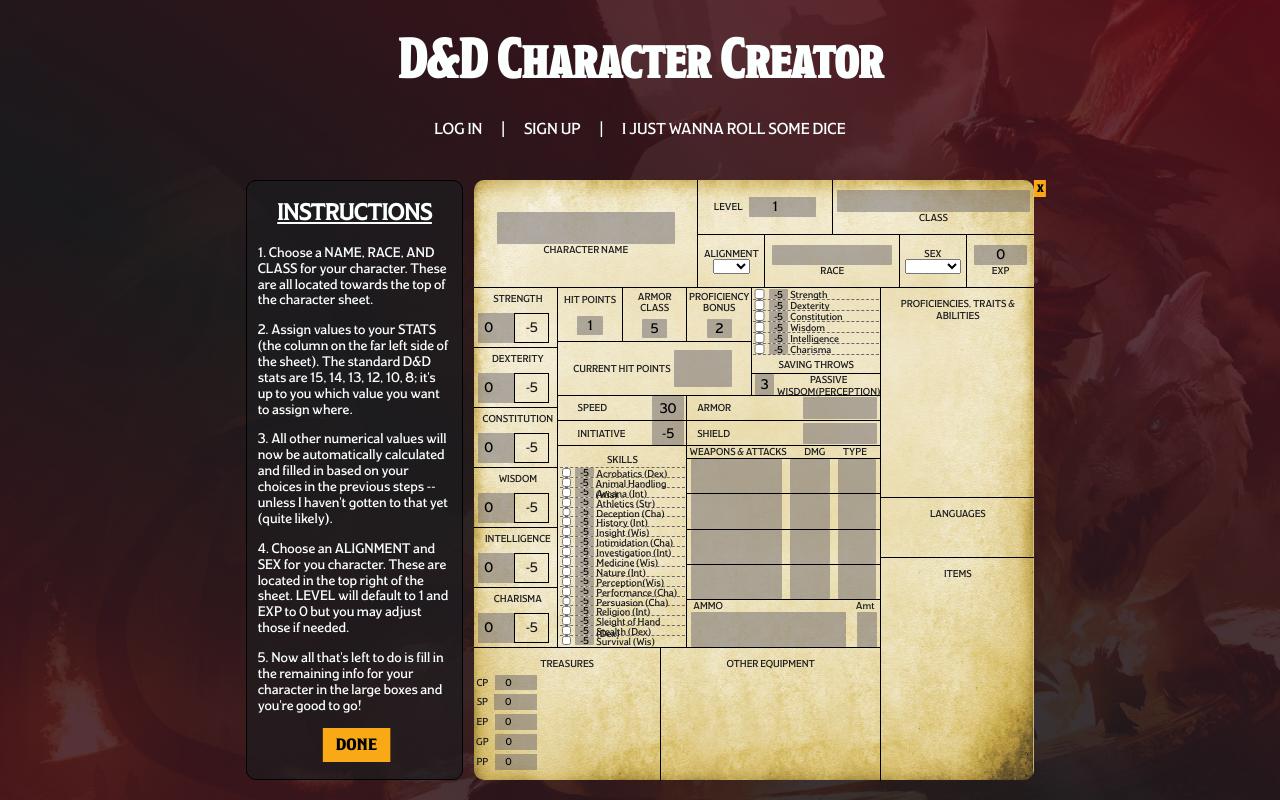
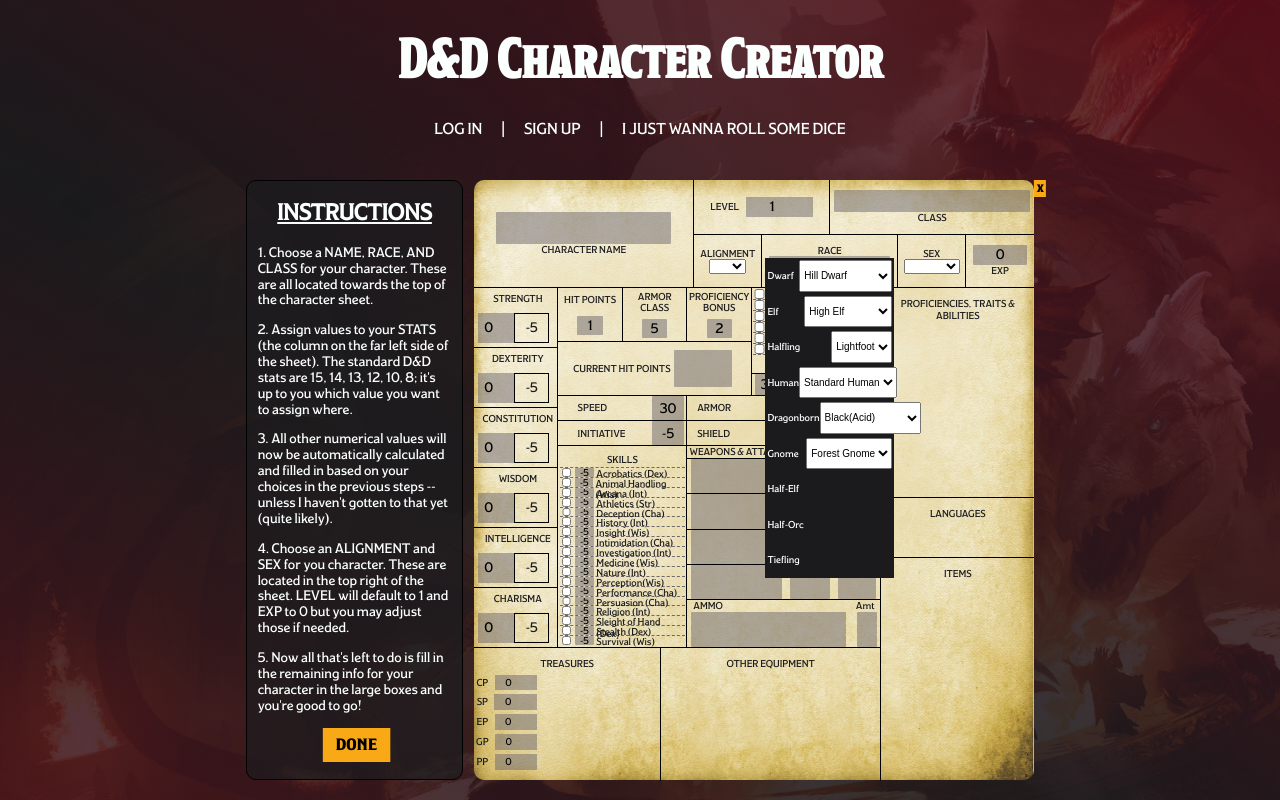
Before and after one commit to inclusivexor95/project-4, a React (Create React App) app: page /characters/new in a window 1280 px wide. Built offline with nearby package versions, Linux system fonts and the light colour scheme.

Commit message:
fix skill/save numbers and add race/subrace dropdown

```diff
--- a/src/components/CharCreate/CharCreate.css
+++ b/src/components/CharCreate/CharCreate.css
@@ -48,7 +48,7 @@
 }
 
 #charName {
-    width: 40%;
+    width: 39.3%;
     display: flex;
     flex-wrap: wrap;
     justify-content: center;
@@ -64,13 +64,13 @@
 }
 
 #raceClass {
-    width: 60%;
+    width: 60.7%;
     display: flex;
     flex-wrap: wrap;
     border-bottom: 1px solid black;
 }
 
-#raceClass div {
+#raceClass > div {
     display: flex;
     flex-wrap: wrap;
     align-content: center;
--- a/src/components/CharCreate/CharCreate.jsx
+++ b/src/components/CharCreate/CharCreate.jsx
@@ -1,6 +1,7 @@
 import React, {useState, useEffect} from 'react';
 import './CharCreate.css';
 import charactersService from '../../utils/charactersService'
+import RaceDrop from '../RaceDrop/RaceDrop';
 
 
 const CharCreate = ({ history, match, option }) => {
@@ -18,13 +19,15 @@
         proficiencies: [[0, 0, 0, 0, 0, 0], [0, 0, 0, 0, 0, 0, 0, 0, 0, 0, 0, 0, 0, 0, 0, 0, 0, 0]]
     });
 
+    const [showRaceDrop, setShowRaceDrop] = useState(true);
+
     const modifierArray = [-5, -5, -4, -4, -3, -3, -2, -2, -1, -1, 0, 0, 1, 1, 2, 2, 3, 3, 4, 4, 5, 5, 6, 6, 7, 7, 8, 8, 9, 9, 10];
     const proficiencyArray = [2, 2, 2, 2, 2, 3, 3, 3, 3, 4, 4, 4, 4, 5, 5, 5, 5, 6, 6, 6, 6];
     const experienceArray = [0, 300, 900, 2700, 6500, 14000, 23000, 34000, 48000, 64000, 85000, 100000, 120000, 140000, 165000, 195000, 225000, 265000, 305000, 355000];
 
 
-    const modifierValue = (statValue, bonus=0) => {
-        const proficiencyValue = bonus ? proficiencyArray[charData.level] : 0;
+    const modifierValue = (statValue, profBool, bonus=0) => {
+        const proficiencyValue = profBool ? proficiencyArray[charData.level] : 0;
 
         if (statValue < 0) {
             return proficiencyValue - 5;
@@ -33,7 +36,7 @@
             return proficiencyValue + 10;
         }
         else {
-            return proficiencyValue + modifierArray[statValue];
+            return proficiencyValue + modifierArray[statValue] + bonus;
         };
     };
 
@@ -93,29 +96,27 @@
 
     const handleCheckbox = (e) => {
         let newDataObject = {proficiencies: charData.proficiencies};
-        console.log(charData.proficiencies, newDataObject);
-        // newDataObject[proficiencies] = charData.proficiencies;
-        // let typeIndex;
-        // const type = e.target.parentElement.parentElement.parentElement.id;
-        // // console.log(type);
+        let typeIndex;
+        const type = e.target.parentElement.parentElement.parentElement.id;
 
-        // if (type === 'saves') {
-        //     typeIndex = 0;
-        // };
-        // if (type === 'skillsContainer') {
-        //     typeIndex = 1;
-        // };
-        // if (e.target.checked) {
-        //     newDataObject.proficiencies[typeIndex][e.target.id] = 1;
-        // }
-        // else {
-        //     newDataObject.proficiencies[typeIndex][e.target.id] = 0;
-        // };
+        if (type == 'saves') {
+            typeIndex = 0;
+        };
+        if (type == 'skillsContainer') {
+            typeIndex = 1;
+        };
 
-        // const newCharData = {...charData, ...newDataObject};
+        if (e.target.checked) {
+            newDataObject.proficiencies[typeIndex][e.target.id] = 1;
+        }
+        else {
+            newDataObject.proficiencies[typeIndex][e.target.id] = 0;
+        };
 
-        // setCharData(newCharData);
-    }
+        const newCharData = {...charData, ...newDataObject};
+
+        setCharData(newCharData);
+    };
 
     const handleSubmit = async (e) => {
         e.preventDefault();
@@ -172,7 +173,12 @@
         const parentDiv = e.target.parentElement;
         parentDiv.style["visibility"] = 'hidden';
         parentDiv.parentElement.style["background-color"] = 'transparent';
-    }
+    };
+
+    const raceDrop = (e) => {
+        console.log(e.target);
+
+    };
 
     useEffect(() => {
         if (option === 'detail') {
@@ -225,8 +231,22 @@
                             </select>
                         </div>
                         <div id="raceContainer">
-                            <input type="text" id="race" value={charData.race} name="race" onChange={handleChange}/>
                             <label htmlFor="race">RACE</label>
+                            <input type="text" id="race" value={charData.race} name="race" onClick={raceDrop} onChange={handleChange}/>
+                            {/* <select name="race" id="race">
+                                <option value=""></option>
+                                <option value="" onMouseEnter={() => showSubrace('dwarf')}>Dwarf</option>
+                                <option value="">Elf</option>
+                                <option value="">Halfling</option>
+                                <option value="">Human</option>
+                                <option value="">Dragonborn</option>
+                                <option value="">Gnome</option>
+                                <option value="">Half-Elf</option>
+                                <option value="">Half-Orc</option>
+                                <option value="">Tiefling</option>
+                            </select> */}
+
+                            {showRaceDrop ? <RaceDrop/> : null}
                         </div>
                         <div id="genderContainer">
                             <label htmlFor="charGender">SEX</label>
@@ -298,33 +318,33 @@
                         <div id="saves">
                             <ul>
                                 <li>
-                                    <input type="checkbox" onChange={handleCheckbox} id="0"/>
-                                    <input type="text" value={modifierValue(charData.stats[0])} className="skillBonus"/>
+                                    <input type="checkbox" checked={!!charData.proficiencies[0][0]} onChange={handleCheckbox} id="0"/>
+                                    <input type="text" value={modifierValue(charData.stats[0], !!charData.proficiencies[0][0])} className="skillBonus"/>
                                     <p className="strSkill">Strength</p>
                                 </li>
                                 <li>
-                                    <input type="checkbox" onChange={handleCheckbox} id="1"/>
-                                    <input type="text" value={modifierValue(charData.stats[1])} className="skillBonus"/>
+                                    <input type="checkbox" checked={!!charData.proficiencies[0][1]} onChange={handleCheckbox} id="1"/>
+                                    <input type="text" value={modifierValue(charData.stats[1], !!charData.proficiencies[0][1])} className="skillBonus"/>
                                     <p className="dexSkill">Dexterity</p>
                                 </li>
                                 <li>
-                                    <input type="checkbox" onChange={handleCheckbox} id="2"/>
-                                    <input type="text" className="skillBonus" value={modifierValue(charData.stats[2])}/>
+                                    <input type="checkbox" checked={!!charData.proficiencies[0][2]} onChange={handleCheckbox} id="2"/>
+                                    <input type="text" className="skillBonus" value={modifierValue(charData.stats[2], !!charData.proficiencies[0][2])}/>
                                     <p className="conSkill">Constitution</p>
                                 </li>
                                 <li>
-                                    <input type="checkbox" onChange={handleCheckbox} id="3"/>
-                                    <input type="text" className="skillBonus" value={modifierValue(charData.stats[3])}/>
+                                    <input type="checkbox" checked={!!charData.proficiencies[0][3]} onChange={handleCheckbox} id="3"/>
+                                    <input type="text" className="skillBonus" value={modifierValue(charData.stats[3], !!charData.proficiencies[0][3])}/>
                                     <p className="wisSkill">Wisdom</p>
                                 </li>
                                 <li>
-                                    <input type="checkbox" onChange={handleCheckbox} id="4"/>
-                                    <input type="text" className="skillBonus" value={modifierValue(charData.stats[4])}/>
+                                    <input type="checkbox" checked={!!charData.proficiencies[0][4]} onChange={handleCheckbox} id="4"/>
+                                    <input type="text" className="skillBonus" value={modifierValue(charData.stats[4], !!charData.proficiencies[0][4])}/>
                                     <p className="intSkill">Intelligence</p>
                                 </li>
                                 <li>
-                                    <input type="checkbox" onChange={handleCheckbox} id="5"/>
-                                    <input type="text" className="skillBonus" value={modifierValue(charData.stats[5])}/>
+                                    <input type="checkbox" checked={!!charData.proficiencies[0][5]} onChange={handleCheckbox} id="5"/>
+                                    <input type="text" className="skillBonus" value={modifierValue(charData.stats[5], !!charData.proficiencies[0][5])}/>
                                     <p className="chaSkill">Charisma</p>
                                 </li>
                             </ul>
@@ -348,93 +368,93 @@
                             <p>SKILLS</p>
                             <ul>
                                 <li>
-                                    <input type="checkbox" onChange={handleCheckbox} id="0"/>
-                                    <input type="text" className="skillBonus" value={modifierValue(charData.stats[1])}/>
+                                    <input type="checkbox" checked={!!charData.proficiencies[1][0]} onChange={handleCheckbox} id="0"/>
+                                    <input type="text" className="skillBonus" value={modifierValue(charData.stats[1], !!charData.proficiencies[1][0])}/>
                                     <p className="dexSkill">Acrobatics (Dex)</p>
                                 </li>
                                 <li>
-                                    <input type="checkbox" onChange={handleCheckbox} id="1"/>
-                                    <input type="text" className="skillBonus" value={modifierValue(charData.stats[3])}/>
+                                    <input type="checkbox" checked={!!charData.proficiencies[1][1]} onChange={handleCheckbox} id="1"/>
+                                    <input type="text" className="skillBonus" value={modifierValue(charData.stats[3], !!charData.proficiencies[1][1])}/>
                                     <p className="wisSkill">Animal Handling (Wis)</p>
                                 </li>
                                 <li>
-                                    <input type="checkbox" onChange={handleCheckbox} id="2"/>
-                                    <input type="text" className="skillBonus" value={modifierValue(charData.stats[4])}/>
+                                    <input type="checkbox" checked={!!charData.proficiencies[1][2]} onChange={handleCheckbox} id="2"/>
+                                    <input type="text" className="skillBonus" value={modifierValue(charData.stats[4], !!charData.proficiencies[1][2])}/>
                                     <p className="intSkill">Arcana (Int)</p>
                                 </li>
                                 <li>
-                                    <input type="checkbox" onChange={handleCheckbox} id="3"/>
-                                    <input type="text" className="skillBonus" value={modifierValue(charData.stats[0])}/>
+                                    <input type="checkbox" checked={!!charData.proficiencies[1][3]} onChange={handleCheckbox} id="3"/>
+                                    <input type="text" className="skillBonus" value={modifierValue(charData.stats[0], !!charData.proficiencies[1][3])}/>
                                     <p className="strSkill">Athletics (Str)</p>
                                 </li>
                                 <li>
-                                    <input type="checkbox" onChange={handleCheckbox} id="4"/>
-                                    <input type="text" className="skillBonus" value={modifierValue(charData.stats[5])}/>
+                                    <input type="checkbox" checked={!!charData.proficiencies[1][4]} onChange={handleCheckbox} id="4"/>
+                                    <input type="text" className="skillBonus" value={modifierValue(charData.stats[5], !!charData.proficiencies[1][4])}/>
                                     <p className="chaSkill">Deception (Cha)</p>
                                 </li>
                                 <li>
-                                    <input type="checkbox" onChange={handleCheckbox} id="5"/>
-                                    <input type="text" className="skillBonus" value={modifierValue(charData.stats[4])}/>
+                                    <input type="checkbox" checked={!!charData.proficiencies[1][5]} onChange={handleCheckbox} id="5"/>
+                                    <input type="text" className="skillBonus" value={modifierValue(charData.stats[4], !!charData.proficiencies[1][5])}/>
                                     <p className="intSkill">History (Int)</p>
                                 </li>
                                 <li>
-                                    <input type="checkbox" onChange={handleCheckbox} id="6"/>
-                                    <input type="text" className="skillBonus" value={modifierValue(charData.stats[3])}/>
+                                    <input type="checkbox" checked={!!charData.proficiencies[1][6]} onChange={handleCheckbox} id="6"/>
+                                    <input type="text" className="skillBonus" value={modifierValue(charData.stats[3], !!charData.proficiencies[1][6])}/>
                                     <p className="wisSkill">Insight (Wis)</p>
                                 </li>
                                 <li>
-                                    <input type="checkbox" onChange={handleCheckbox} id="7"/>
-                                    <input type="text" className="skillBonus" value={modifierValue(charData.stats[5])}/>
+                                    <input type="checkbox" checked={!!charData.proficiencies[1][7]} onChange={handleCheckbox} id="7"/>
+                                    <input type="text" className="skillBonus" value={modifierValue(charData.stats[5], !!charData.proficiencies[1][7])}/>
                                     <p className="chaSkill">Intimidation (Cha)</p>
                                 </li>
                                 <li>
-                                    <input type="checkbox" onChange={handleCheckbox} id="8"/>
-                                    <input type="text" className="skillBonus" value={modifierValue(charData.stats[4])}/>
+                                    <input type="checkbox" checked={!!charData.proficiencies[1][8]} onChange={handleCheckbox} id="8"/>
+                                    <input type="text" className="skillBonus" value={modifierValue(charData.stats[4], !!charData.proficiencies[1][8])}/>
                                     <p className="intSkill">Investigation (Int)</p>
                                 </li>
                                 <li>
-                                    <input type="checkbox" onChange={handleCheckbox} id="9"/>
-                                    <input type="text" className="skillBonus" value={modifierValue(charData.stats[3])}/>
+                                    <input type="checkbox" checked={!!charData.proficiencies[1][9]} onChange={handleCheckbox} id="9"/>
+                                    <input type="text" className="skillBonus" value={modifierValue(charData.stats[3], !!charData.proficiencies[1][9])}/>
                                     <p className="wisSkill">Medicine (Wis)</p>
                                 </li>
                                 <li>
-                                    <input type="checkbox" onChange={handleCheckbox} id="10"/>
-                                    <input type="text" className="skillBonus" value={modifierValue(charData.stats[4])}/>
+                                    <input type="checkbox" checked={!!charData.proficiencies[1][10]} onChange={handleCheckbox} id="10"/>
+                                    <input type="text" className="skillBonus" value={modifierValue(charData.stats[4], !!charData.proficiencies[1][10])}/>
                                     <p className="intSkill">Nature (Int)</p>
                                 </li>
                                 <li>
-                                    <input type="checkbox" onChange={handleCheckbox} id="11"/>
-                                    <input type="text" className="skillBonus" value={modifierValue(charData.stats[3])}/>
+                                    <input type="checkbox" checked={!!charData.proficiencies[1][11]} onChange={handleCheckbox} id="11"/>
+                                    <input type="text" className="skillBonus" value={modifierValue(charData.stats[3], !!charData.proficiencies[1][11])}/>
                                     <p className="wisSkill">Perception(Wis)</p>
                                 </li>
                                 <li>
-                                    <input type="checkbox" onChange={handleCheckbox} id="12"/>
-                                    <input type="text" className="skillBonus" value={modifierValue(charData.stats[5])}/>
+                                    <input type="checkbox" checked={!!charData.proficiencies[1][12]} onChange={handleCheckbox} id="12"/>
+                                    <input type="text" className="skillBonus" value={modifierValue(charData.stats[5], !!charData.proficiencies[1][12])}/>
                                     <p className="chaSkill">Performance (Cha)</p>
                                 </li>
                                 <li>
-                                    <input type="checkbox" onChange={handleCheckbox} id="13"/>
-                                    <input type="text" className="skillBonus" value={modifierValue(charData.stats[5])}/>
+                                    <input type="checkbox" checked={!!charData.proficiencies[1][13]} onChange={handleCheckbox} id="13"/>
+                                    <input type="text" className="skillBonus" value={modifierValue(charData.stats[5], !!charData.proficiencies[1][13])}/>
                                     <p className="chaSkill">Persuasion (Cha)</p>
                                 </li>
                                 <li>
-                                    <input type="checkbox" onChange={handleCheckbox} id="14"/>
-                                    <input type="text" className="skillBonus" value={modifierValue(charData.stats[4])}/>
+                                    <input type="checkbox" checked={!!charData.proficiencies[1][14]} onChange={handleCheckbox} id="14"/>
+                                    <input type="text" className="skillBonus" value={modifierValue(charData.stats[4], !!charData.proficiencies[1][14])}/>
                                     <p className="intSkill">Religion (Int)</p>
                                 </li>
                                 <li>
-                                    <input type="checkbox" onChange={handleCheckbox} id="15"/>
-                                    <input type="text" className="skillBonus" value={modifierValue(charData.stats[1])}/>
+                                    <input type="checkbox" checked={!!charData.proficiencies[1][15]} onChange={handleCheckbox} id="15"/>
+                                    <input type="text" className="skillBonus" value={modifierValue(charData.stats[1], !!charData.proficiencies[1][15])}/>
                                     <p className="dexSkill">Sleight of Hand (Dex)</p>
                                 </li>
                                 <li>
-                                    <input type="checkbox" onChange={handleCheckbox} id="16"/>
-                                    <input type="text" className="skillBonus" value={modifierValue(charData.stats[1])}/>
+                                    <input type="checkbox" checked={!!charData.proficiencies[1][16]} onChange={handleCheckbox} id="16"/>
+                                    <input type="text" className="skillBonus" value={modifierValue(charData.stats[1], !!charData.proficiencies[1][16])}/>
                                     <p className="dexSkill">Stealth (Dex)</p>
                                 </li>
                                 <li>
-                                    <input type="checkbox" onChange={handleCheckbox} id="17"/>
-                                    <input type="text" className="skillBonus" value={modifierValue(charData.stats[3])}/>
+                                    <input type="checkbox" checked={!!charData.proficiencies[1][17]} onChange={handleCheckbox} id="17"/>
+                                    <input type="text" className="skillBonus" value={modifierValue(charData.stats[3], !!charData.proficiencies[1][17])}/>
                                     <p className="wisSkill">Survival (Wis)</p>
                                 </li>
                             </ul>
--- /dev/null
+++ b/src/components/RaceDrop/RaceDrop.jsx
@@ -0,0 +1,75 @@
+import React from 'react';
+import { Link } from 'react-router-dom';
+
+
+const RaceDrop = () => {
+
+
+    return (
+        <div className="RaceDrop">
+            <div>
+                <p>Dwarf</p>
+                <select name="Dwarf" id="">
+                    <option value="Hill Dwarf">Hill Dwarf</option>
+                    <option value="Mountain Dwarf">Mountain Dwarf</option>
+                </select>
+            </div>
+            <div>
+                <p>Elf</p>
+                <select name="Elf" id="">
+                    <option value="High Elf">High Elf</option>
+                    <option value="Wood Elf">Wood Elf</option>
+                    <option value="Dark Elf(Drow)">Dark Elf(Drow)</option>
+                </select>
+            </div>
+            <div>
+                <p>Halfling</p>
+                <select name="Halfling" id="">
+                    <option value="Lightfoot Halfling">Lightfoot</option>
+                    <option value="Stout Halfling">Stout</option>
+                </select>
+            </div>
+            <div>
+                <p>Human</p>
+                <select name="Human" id="">
+                    <option value="Standard Human">Standard Human</option>
+                    <option value="Variant Human">Variant Human</option>
+                </select>
+            </div>
+            <div>
+                <p>Dragonborn</p>
+                <select name="Dragonborn" id="">
+                    <option value="Black Dragonborn">Black(Acid)</option>
+                    <option value="Blue Dragonborn">Blue(Lightning)</option>
+                    <option value="Brass Dragonborn">Brass(Fire)</option>
+                    <option value="Bronze Dragonborn">Bronze(Lightning)</option>
+                    <option value="Copper Dragonborn">Copper(Acid)</option>
+                    <option value="Gold Dragonborn">Gold(Fire)</option>
+                    <option value="Green Dragonborn">Green(Poison)</option>
+                    <option value="Red Dragonborn">Red(Fire)</option>
+                    <option value="Silver Dragonborn">Silver(Cold)</option>
+                    <option value="White Dragonborn">White(Cold)</option>
+                </select>
+            </div>
+            <div>
+                <p>Gnome</p>
+                <select name="Gnome" id="">
+                    <option value="Forest Gnome">Forest Gnome</option>
+                    <option value="Rock Gnome">Rock Gnome</option>
+                </select>
+            </div>
+            <div>
+                <p>Half-Elf</p>
+            </div>
+            <div>
+                <p>Half-Orc</p>
+            </div>
+            <div>
+                <p>Tiefling</p>
+            </div>
+        </div>
+    );
+};
+
+
+export default RaceDrop;
--- a/src/pages/CharPage/CharPage.css
+++ b/src/pages/CharPage/CharPage.css
@@ -0,0 +1,19 @@
+.RaceDrop {
+    position: absolute;
+    top: 13%;
+    left: 52%;
+    background-color: rgb(27, 27, 30);
+    width: 23%;
+}
+
+.RaceDrop > div {
+    display: flex;
+    justify-content: space-between;
+    width: 100%;
+    color: white;
+    border: 2px solid rgb(27, 27, 30);
+}
+
+.RaceDrop > div:hover {
+    border: 2px solid #faa916;
+}
--- a/src/pages/CharPage/CharPage.jsx
+++ b/src/pages/CharPage/CharPage.jsx
@@ -7,12 +7,11 @@
 
 
 const CharPage = ({ user, handleLogout, history }) => {
-
     const [backToChars, setBackToChars] = useState(false);
 
     const addBackToNav = () => {
         setBackToChars(true);
-    }
+    };
 
     return (
         <div className="CharPage">
@@ -21,7 +20,6 @@
                 handleLogout={handleLogout}
                 backToChars={backToChars}
             />
-
             <Switch>
             <Route exact path='/characters' render={() =>
                 <CharList
--- a/src/utils/utilities.js
+++ /dev/null
@@ -1,5 +0,0 @@
-export function formatTime(seconds) {
-    const mins = Math.floor(seconds / 60).toString().padStart(2, '0');
-    const secs = (seconds % 60).toString().padStart(2, '0');
-    return `${mins}:${secs}`;
-}
```
Also changed, not shown: routes/api/login.js (deleted, +0 -21 lines).
